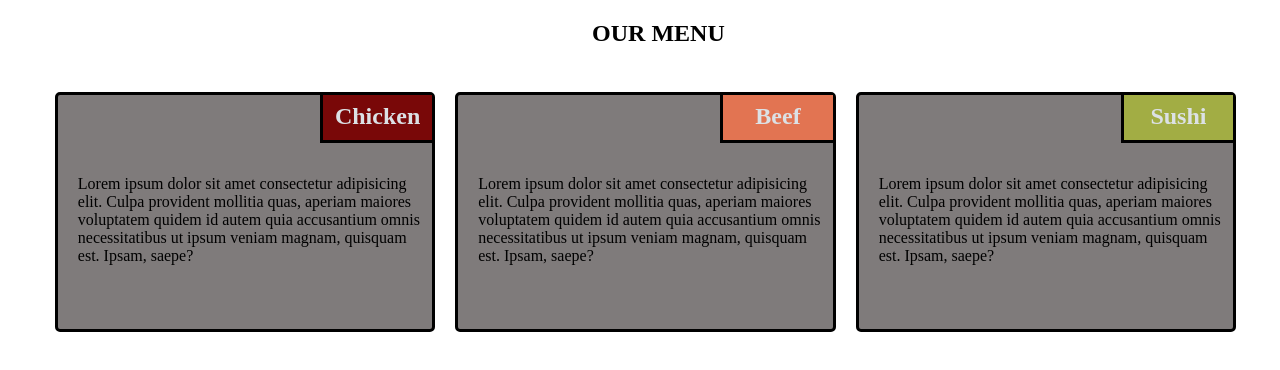
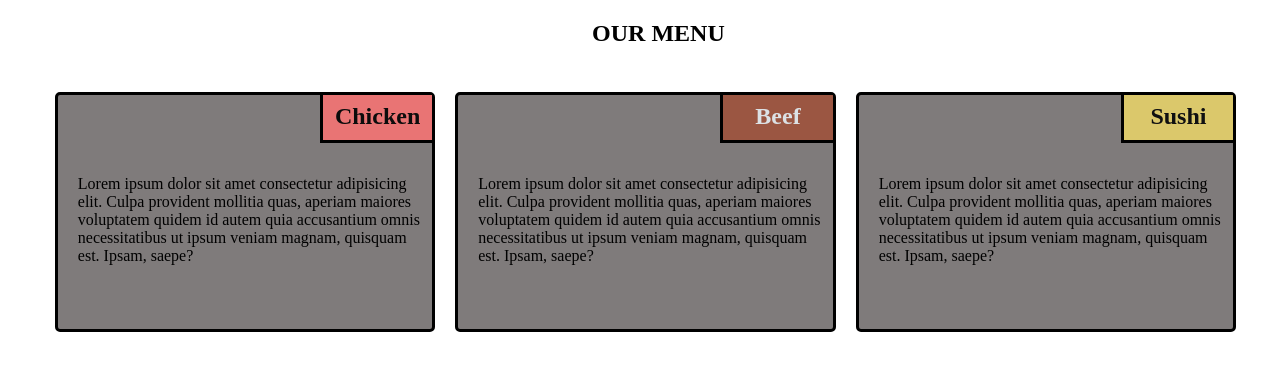
Before and after one commit to Niladri8328/coursera_assignment, a plain HTML site: page module2-solution/index.html in a window 1280 px wide. Drawn offline with Linux system fonts and the light colour scheme.

Commit message:
Add files via upload

```diff
--- a/module2-solution/style.css
+++ b/module2-solution/style.css
@@ -26,8 +26,8 @@ div{
 .dishes1{
     margin-top: 0;
     float: right;
-    color: rgb(220, 225, 229);
-    background: rgb(121, 8, 8);
+    color: rgb(12, 12, 12);
+    background: rgb(233, 116, 116);
     border-left: 3px solid black;
     border-bottom: 3px solid black;
 
@@ -42,7 +42,7 @@ div{
     margin-top: 0;
     float: right;
     color: rgb(220, 225, 229);
-    background: rgb(226, 116, 82);
+    background: rgba(159, 82, 59, 0.881);
     border-left: 3px solid black;
     border-bottom: 3px solid black;
     width: 30%;
@@ -57,8 +57,8 @@ div{
 .dishes3{
     margin-top: 0;
     float: right;
-    color: rgb(220, 225, 229);
-    background: rgb(162, 173, 68);
+    color: rgb(16, 16, 17);
+    background: rgba(241, 218, 104, 0.816);
     border-left: 3px solid black;
     border-bottom: 3px solid black;
     width: 30%;
```
